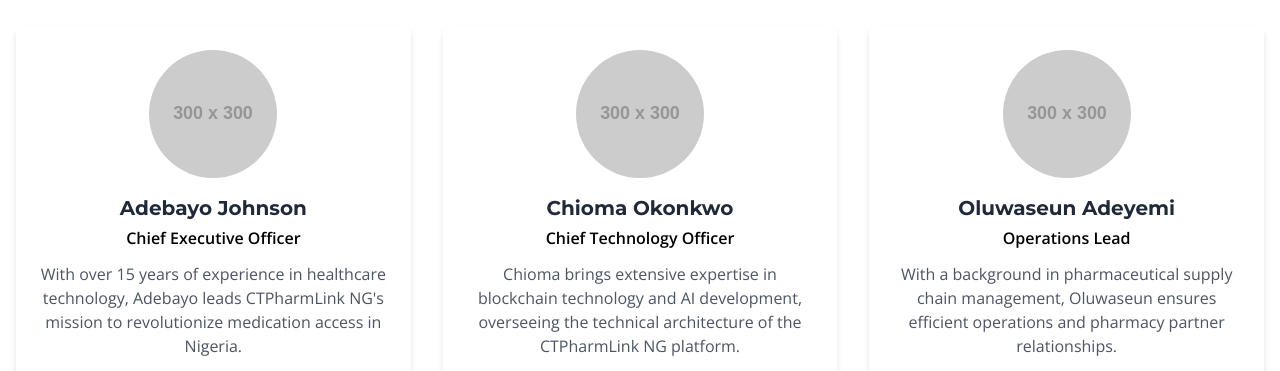
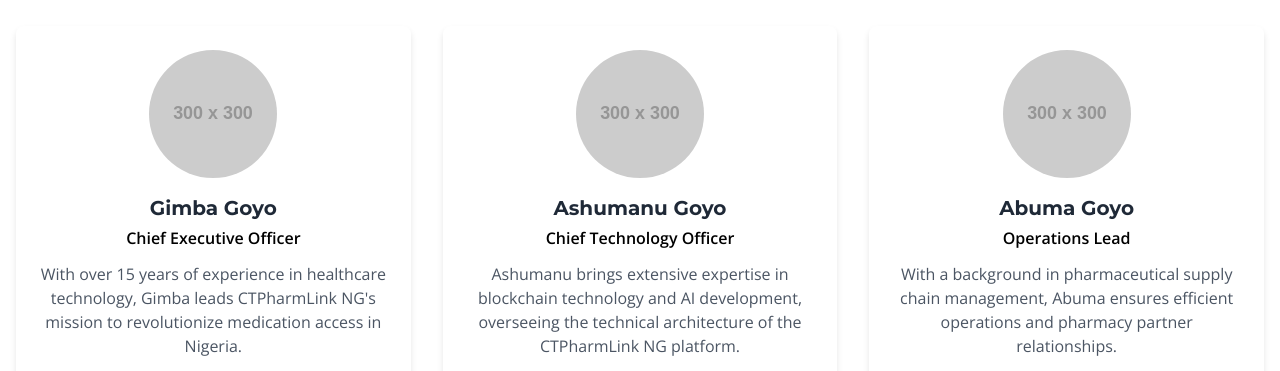
Before and after one commit to gimbagada/ctpharmlink-website, a plain HTML site: page team.html in a window 1280 px wide. Shown: the part 422-793 px from the top of the page. Drawn offline with nearby package versions, Linux system fonts and the light colour scheme; placeholder pictures from the web are drawn by us.

Commit message:
Update team.html
Changed names of Top officers

```diff
--- a/team.html
+++ b/team.html
@@ -156,10 +156,10 @@
                     <div class="w-32 h-32 rounded-full overflow-hidden mx-auto mb-4">
                         <img src="https://via.placeholder.com/300x300?text=CEO" alt="CEO" class="w-full h-full object-cover">
                     </div>
-                    <h3 class="text-xl font-bold mb-1 text-gray-800">Adebayo Johnson</h3>
+                    <h3 class="text-xl font-bold mb-1 text-gray-800">Gimba Goyo</h3>
                     <p class="text-[#0070C0] font-bold mb-3">Chief Executive Officer</p>
                     <p class="text-gray-600 mb-4">
-                        With over 15 years of experience in healthcare technology, Adebayo leads CTPharmLink NG's mission to revolutionize medication access in Nigeria.
+                        With over 15 years of experience in healthcare technology, Gimba leads CTPharmLink NG's mission to revolutionize medication access in Nigeria.
                     </p>
                     <div class="flex justify-center space-x-3">
                         <a href="#" class="social-icon text-gray-600 hover:text-[#0070C0]">
@@ -185,10 +185,10 @@
                     <div class="w-32 h-32 rounded-full overflow-hidden mx-auto mb-4">
                         <img src="https://via.placeholder.com/300x300?text=CTO" alt="CTO" class="w-full h-full object-cover">
                     </div>
-                    <h3 class="text-xl font-bold mb-1 text-gray-800">Chioma Okonkwo</h3>
+                    <h3 class="text-xl font-bold mb-1 text-gray-800">Ashumanu Goyo</h3>
                     <p class="text-[#0070C0] font-bold mb-3">Chief Technology Officer</p>
                     <p class="text-gray-600 mb-4">
-                        Chioma brings extensive expertise in blockchain technology and AI development, overseeing the technical architecture of the CTPharmLink NG platform.
+                        Ashumanu brings extensive expertise in blockchain technology and AI development, overseeing the technical architecture of the CTPharmLink NG platform.
                     </p>
                     <div class="flex justify-center space-x-3">
                         <a href="#" class="social-icon text-gray-600 hover:text-[#0070C0]">
@@ -214,10 +214,10 @@
                     <div class="w-32 h-32 rounded-full overflow-hidden mx-auto mb-4">
                         <img src="https://via.placeholder.com/300x300?text=Operations" alt="Operations Lead" class="w-full h-full object-cover">
                     </div>
-                    <h3 class="text-xl font-bold mb-1 text-gray-800">Oluwaseun Adeyemi</h3>
+                    <h3 class="text-xl font-bold mb-1 text-gray-800">Abuma Goyo</h3>
                     <p class="text-[#0070C0] font-bold mb-3">Operations Lead</p>
                     <p class="text-gray-600 mb-4">
-                        With a background in pharmaceutical supply chain management, Oluwaseun ensures efficient operations and pharmacy partner relationships.
+                        With a background in pharmaceutical supply chain management, Abuma ensures efficient operations and pharmacy partner relationships.
                     </p>
                     <div class="flex justify-center space-x-3">
                         <a href="#" class="social-icon text-gray-600 hover:text-[#0070C0]">
```
